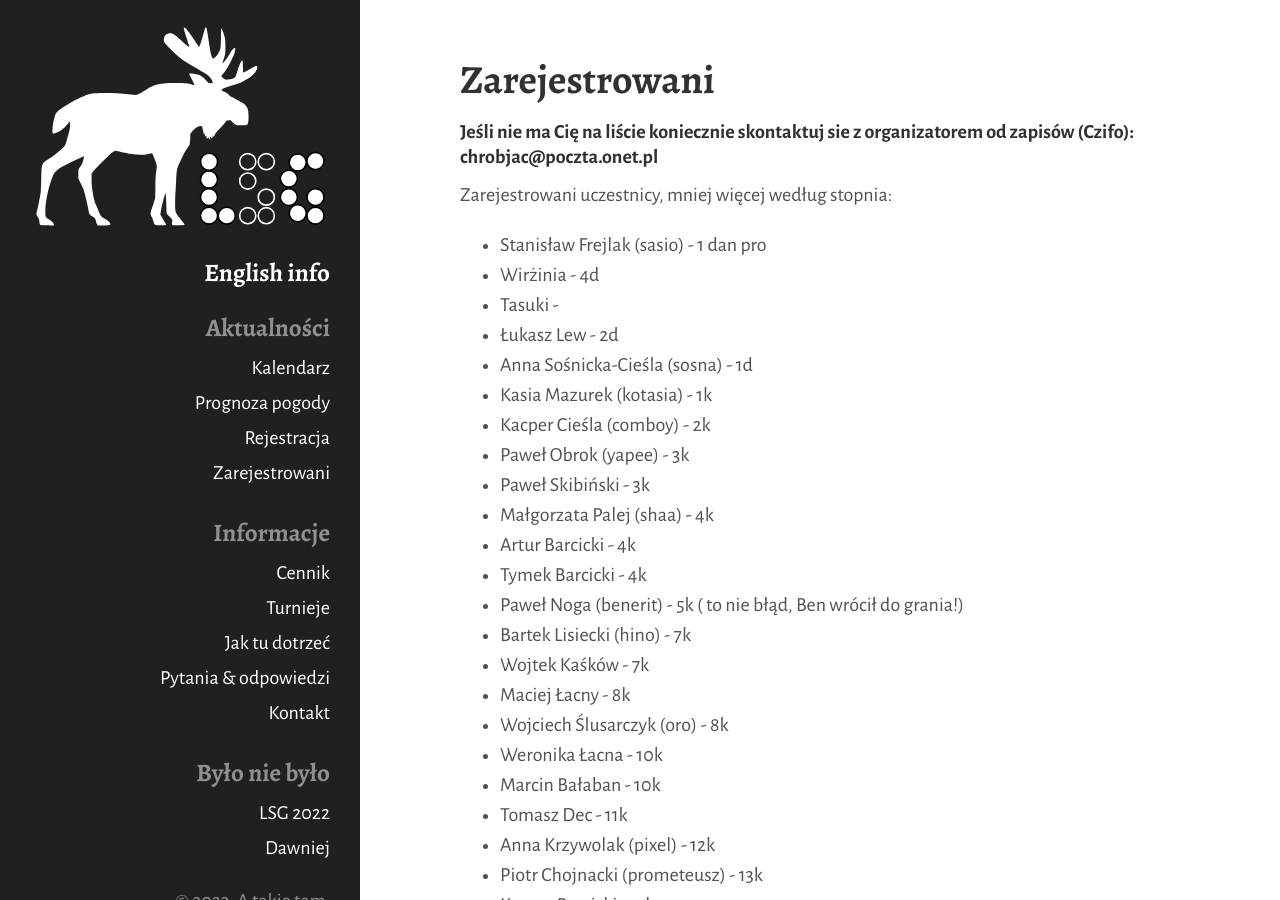
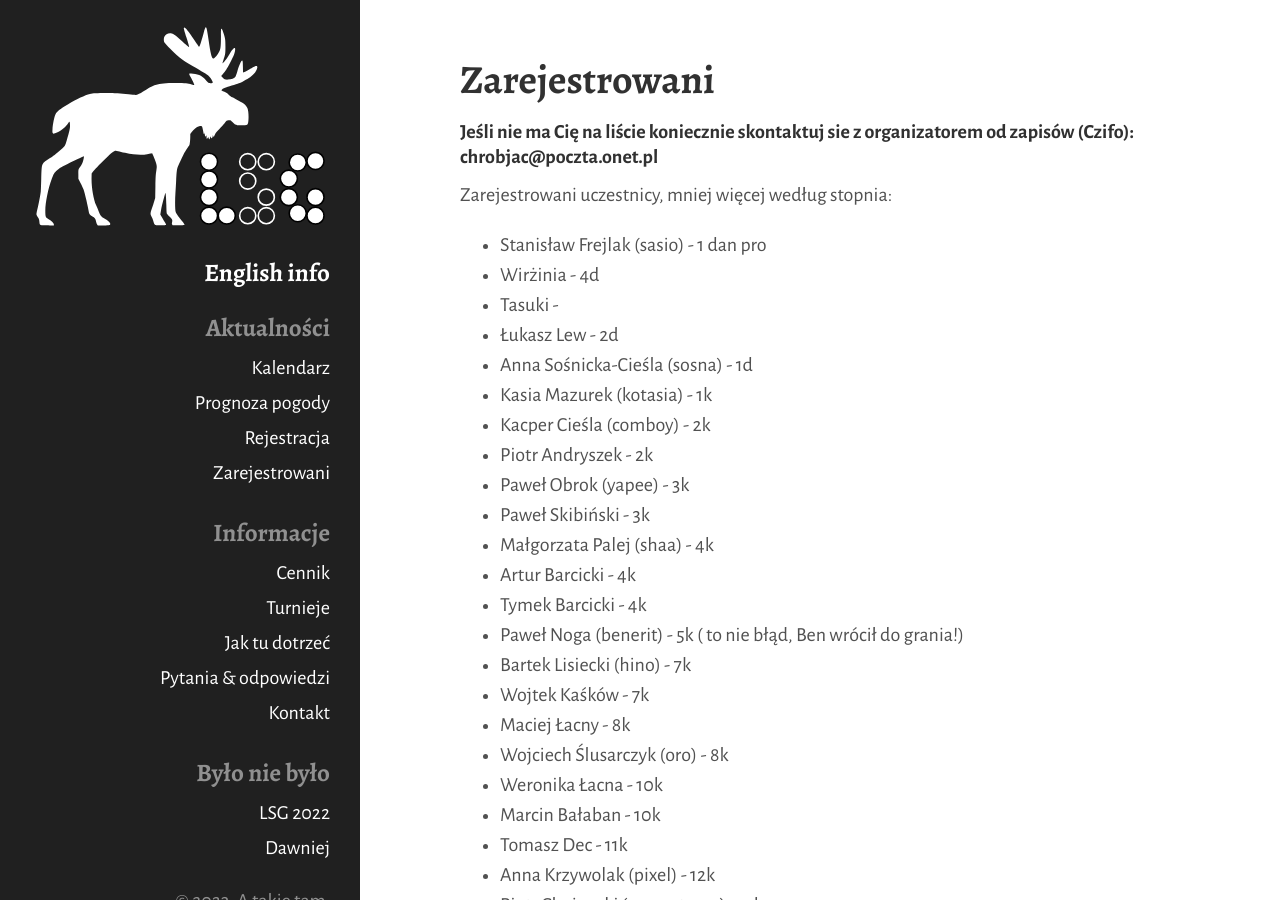
Before and after one commit to tasuki/lsg, a Jekyll site: the page built from zarejestrowani.md, in a window 1280 px wide and 900 px high. Built offline with Jekyll 4.4.1, drawn with Linux system fonts in a browser that asks for light colours.

Commit message:
Update zarejestrowani.md

```diff
--- a/zarejestrowani.md
+++ b/zarejestrowani.md
@@ -16,6 +16,7 @@ Zarejestrowani uczestnicy, mniej więcej według stopnia:
 - Anna Sośnicka-Cieśla (sosna) - 1d
 - Kasia Mazurek (kotasia) - 1k
 - Kacper Cieśla (comboy) - 2k
+- Piotr Andryszek - 2k
 - Paweł Obrok (yapee) - 3k
 - Paweł Skibiński - 3k
 - Małgorzata Palej (shaa) - 4k
```
